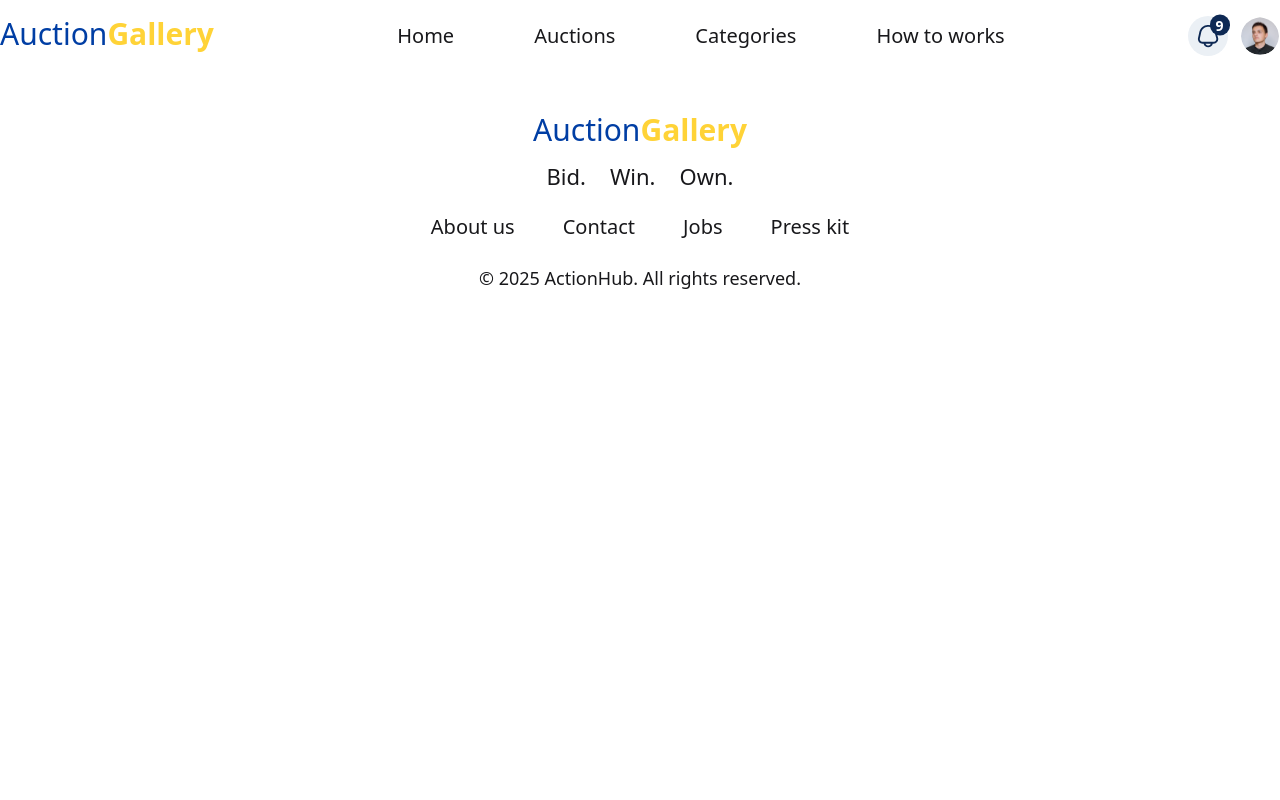
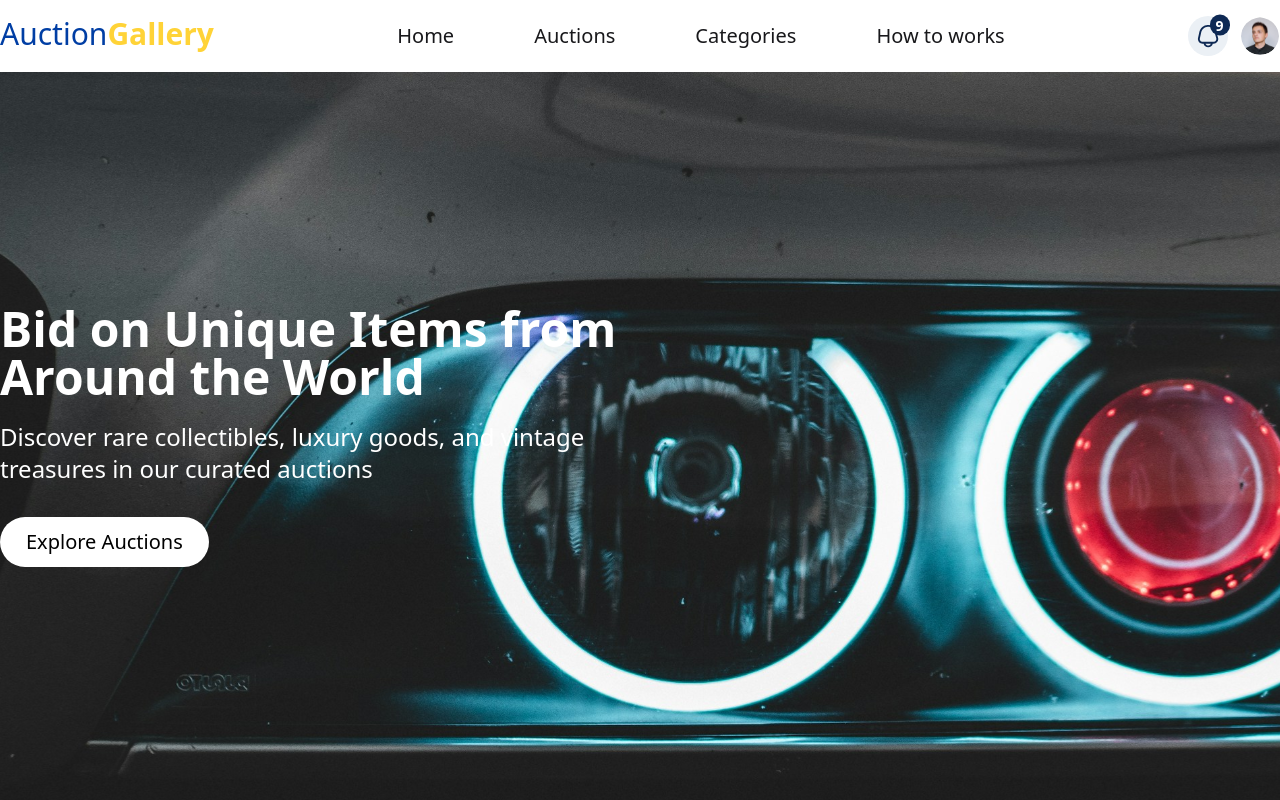
Before and after one commit to MubtasimPrime/Auction_Gallery_React, a React (Vite) app: page / in a window 1280 px wide. Shown: the top 800 px of the page. Built offline with nearby package versions, Linux system fonts and the light colour scheme.

Commit message:
Banner part done

```diff
--- a/src/App.jsx
+++ b/src/App.jsx
@@ -1,13 +1,15 @@
 import "./App.css";
+import Banner from "./components/Banner/Banner";
 import Footer from "./components/Footer/Footer";
 import Navbar from "./components/Navbar/Navbar";
 
 function App() {
   return (
     <>
-      <div className=" max-w-screen-2xl mx-auto">
+      <div className="max-w-screen-2xl mx-auto">
         <Navbar></Navbar>
       </div>
+      <Banner></Banner>
       <Footer></Footer>
     </>
   );
--- /dev/null
+++ b/src/components/Banner/Banner.jsx
@@ -0,0 +1,25 @@
+import React from "react";
+
+const Banner = () => {
+  return (
+    <div className="banner-container bg-[url(/banner-img.svg)] bg-cover bg-center min-h-[calc(100vh-72px)] flex items-center">
+      <div className="banner-text text-white max-w-screen-2xl w-full mx-auto">
+        <h1 className="text-5xl font-semibold mb-5">
+          Bid on Unique Items from
+          <br />
+          Around the World
+        </h1>
+        <p className="text-2xl font-light mb-8">
+          Discover rare collectibles, luxury goods, and vintage
+          <br />
+          treasures in our curated auctions
+        </p>
+        <button className="cursor-pointer text-[20px] font-medium bg-white text-black rounded-4xl py-2.5 px-6.5">
+          Explore Auctions
+        </button>
+      </div>
+    </div>
+  );
+};
+
+export default Banner;
```
Also changed, not shown: public/banner-img.svg (added).
